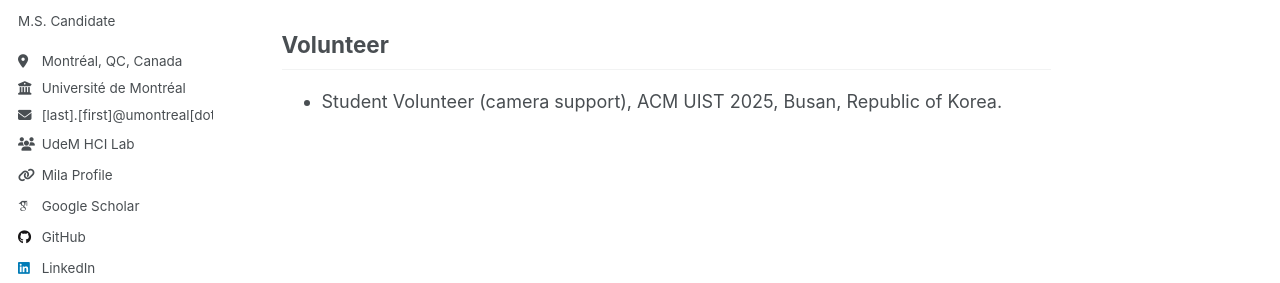
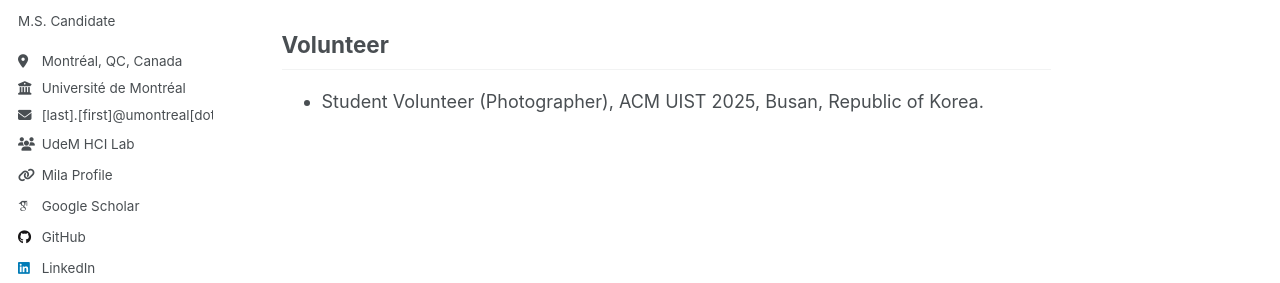
Before and after one commit to MunyeongKim/munyeongkim.github.io, a Jekyll site: the page built from _pages/about.md, in a window 1280 px wide and 900 px high, scrolled down 928 px. Shown: the part 386-669 px from the top of the window. Built offline with Jekyll 4.4.1, drawn with Linux system fonts in a browser that asks for light colours; some web fonts are replaced; a script that is not in the unit is left out.

Commit message:
Refine volunteer role wording

```diff
--- a/_pages/about.md
+++ b/_pages/about.md
@@ -47,6 +47,6 @@ Find Me
 <section id="volunteer">
   <h2>Volunteer</h2>
   <ul>
-    <li>Student Volunteer (camera support), ACM UIST 2025, Busan, Republic of Korea.</li>
+    <li>Student Volunteer (Photographer), ACM UIST 2025, Busan, Republic of Korea.</li>
   </ul>
 </section>
```
